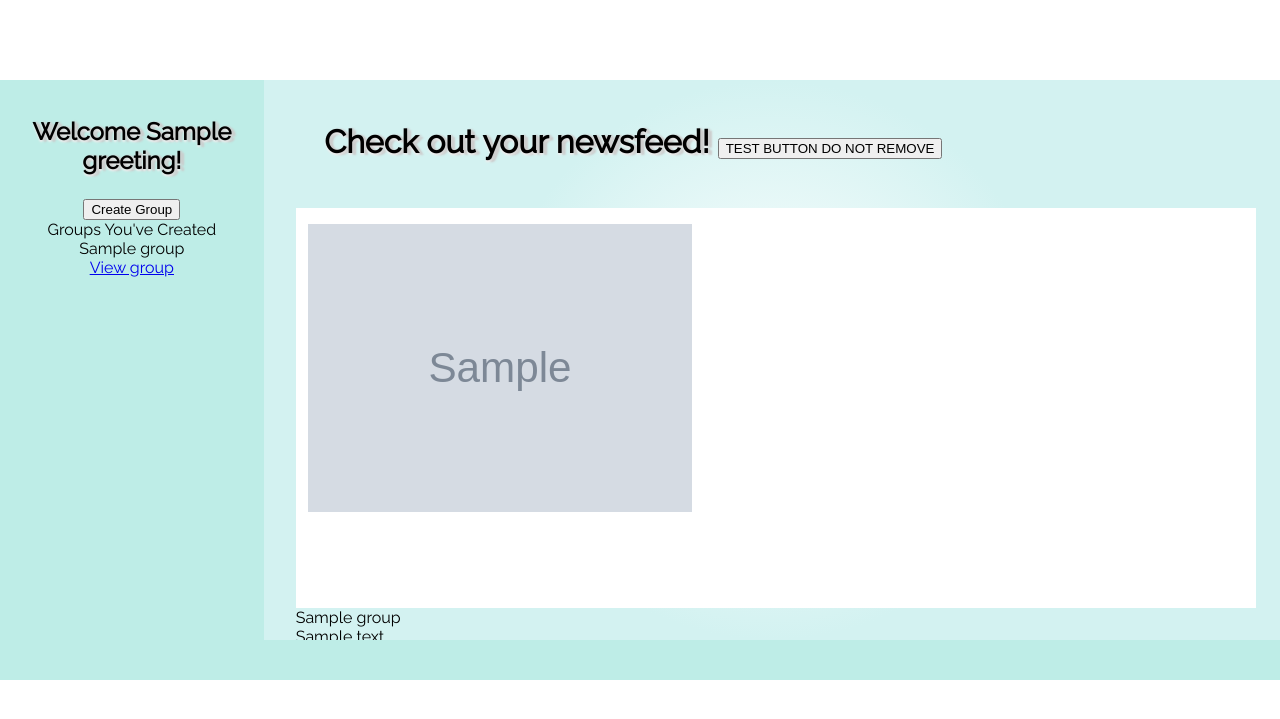
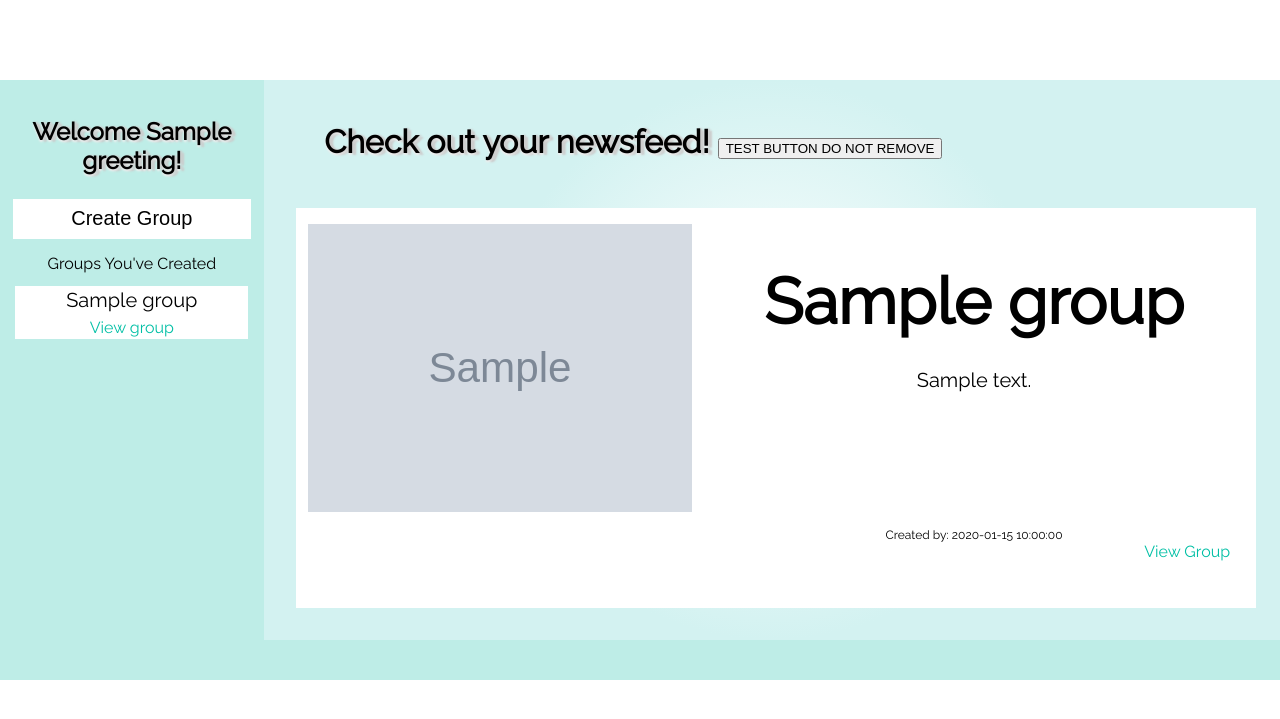
Before and after one commit to Elewis97/PhotoDump, a Python web app: template templates/newsfeed.html in a window 1280 px wide. Shown: the top 719 px of the page. Run offline with Jinja, Linux system fonts and the light colour scheme; the template is opened without the code that fills it: most values are stand-ins (such as "Sample title", 1, 10 or a date in 2020); grey boxes marked "Sample" are stand-in pictures.

Commit message:
fixed shit v2

```diff
--- a/stylesheets/newsfeed.css
+++ b/stylesheets/newsfeed.css
@@ -94,6 +94,9 @@ h2 {
         padding-left: 1vw;
         height: 50vh;
         max-width: 30vw;
+        float: left;
+        font-size: 10vh;
+      }
 
       .photogroup-pic {
         max-height: 50vh;
@@ -107,6 +110,7 @@ h2 {
       }
 
       .no-images {
+        margin-top: 2vh;
         vertical-align: middle;
         background-color: #004D40;
         color: white;
@@ -230,18 +234,14 @@ option {
   flex: 1;
   background-color: #B2DFDB;
 }
-
 .nav, .aside {
   text-align: center;
   flex: 0 0 12em;
 }
-
 .nav {
   order: -1;
   background-color: #E0F2F1;
-
 }
-
 .aside{
     background-color: #00BFA5;
 }*/
--- a/templates/newsfeed.html
+++ b/templates/newsfeed.html
@@ -44,7 +44,7 @@
               <section class ="group-container">
                 <div class="image-area">
                 {% if group.photos[0] is defined %}
-                  <img class = "photogroup-pic" src ="{{group.photos[0].url}}" />
+                  <img class="photogroup-pic" src ="{{group.photos[0].url}}" />
                 {% else %}
                   </span> <div class="no-images"> THERE ARE NO IMAGES IN THIS GROUP </div>
                 {% endif %}
```
